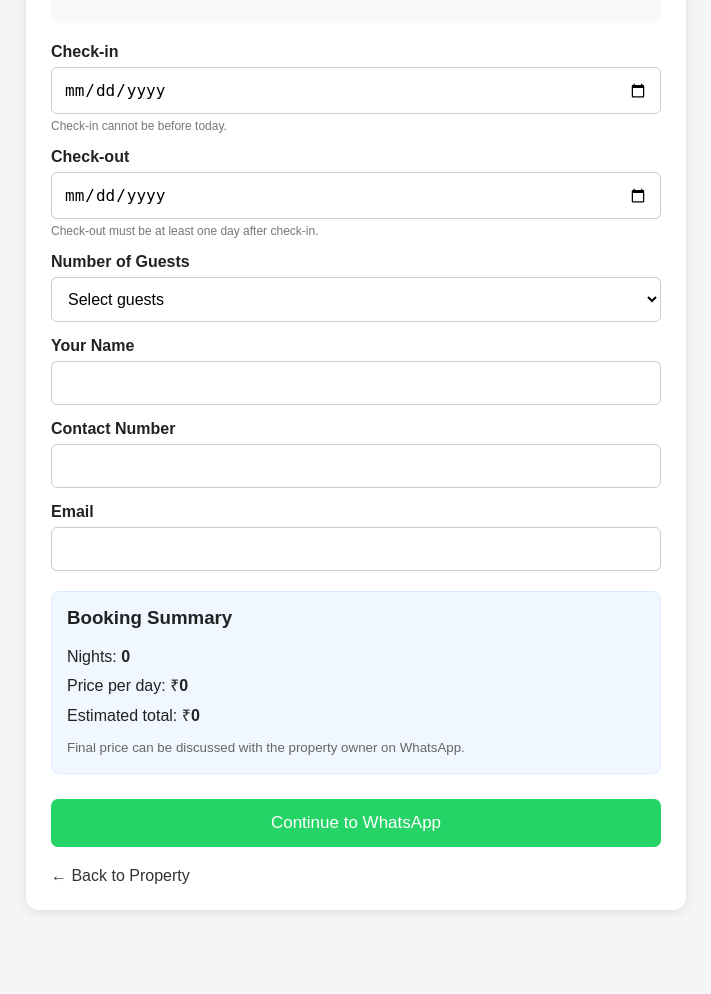
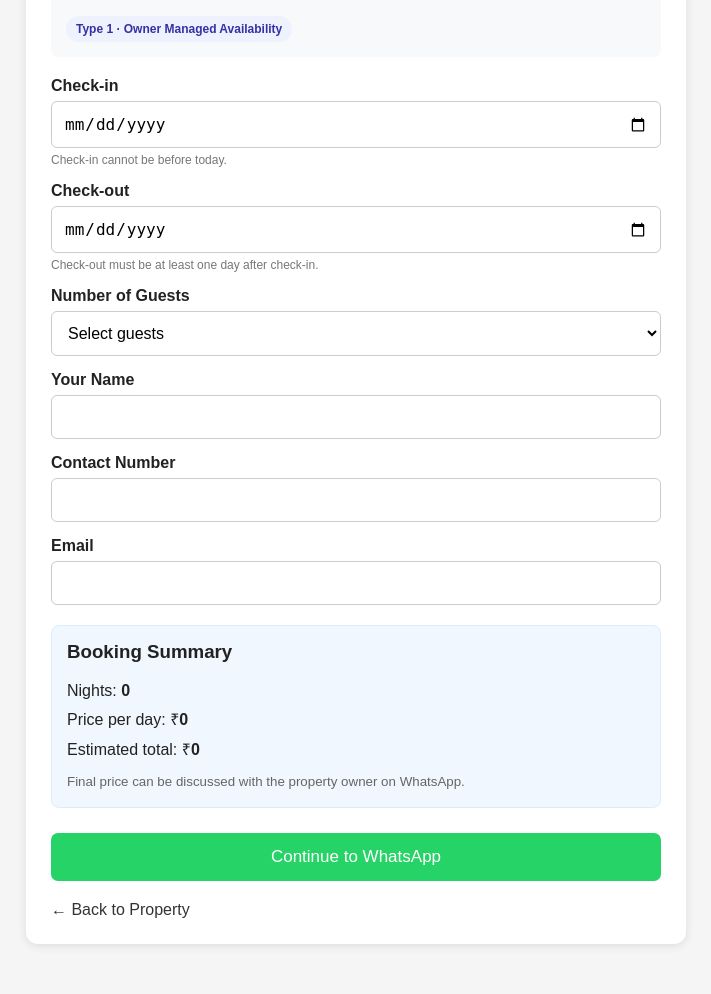
Before and after one commit to Minex0143/Goinn, a Flask app: template templates/booking.html in a window 1280 px wide. Shown: the part 181-1175 px from the top of the page, without its empty margins (284-995 px from the left). Before the commit the page ends 1093 px from the top, so only its background shows below. Run offline with Flask 3, Linux system fonts and the light colour scheme; the template is opened without the code that fills it, so the values that code supplies are empty.

Commit message:
Update booking.html

```diff
--- a/templates/booking.html
+++ b/templates/booking.html
@@ -102,6 +102,28 @@
             color: #777;
         }
 
+
+        .availability-notice {
+            display: none;
+            background: #fff7ed;
+            color: #9a3412;
+            border: 1px solid #fed7aa;
+            padding: 13px;
+            border-radius: 8px;
+            margin-bottom: 15px;
+            line-height: 1.5;
+        }
+
+        .availability-type {
+            display: inline-block;
+            margin-top: 8px;
+            padding: 6px 10px;
+            border-radius: 20px;
+            background: #eef2ff;
+            color: #3730a3;
+            font-size: 12px;
+            font-weight: bold;
+        }
 
         .summary {
             background: #f0f7ff;
@@ -241,7 +263,26 @@
                 {{ property.property_address }}
             </p>
 
+            <div class="availability-type">
+                {% if property.availability_type == "type2" %}
+                    Type 2 · Goinn Managed Availability
+                {% elif property.availability_type == "type3" %}
+                    Type 3 · Availability Confirmation Required
+                {% else %}
+                    Type 1 · Owner Managed Availability
+                {% endif %}
+            </div>
+
         </div>
+
+        {% if property.availability_type == "type3" %}
+            <div class="availability-notice" style="display:block;">
+                <strong>Check Availability</strong><br>
+                This property requires Goinn to confirm availability with
+                the property owner first. Your selected dates and guest
+                details will be sent as an availability request.
+            </div>
+        {% endif %}
 
 
         <!-- ==================================================
@@ -461,8 +502,13 @@
 
 
                 <small>
-                    Final price can be discussed
-                    with the property owner on WhatsApp.
+                    {% if property.availability_type == "type3" %}
+                        Goinn will confirm availability with the property
+                        owner before the booking can be approved.
+                    {% else %}
+                        Final price can be discussed
+                        with the property owner on WhatsApp.
+                    {% endif %}
                 </small>
 
             </div>
@@ -476,7 +522,11 @@
                 type="submit"
                 id="submitButton"
             >
-                Continue to WhatsApp
+                {% if property.availability_type == "type3" %}
+                    Check Availability
+                {% else %}
+                    Continue to WhatsApp
+                {% endif %}
             </button>
 
 
@@ -542,6 +592,9 @@
 
     const submitButton =
         document.getElementById("submitButton");
+
+    const isType3 =
+        {{ (property.availability_type == "type3")|tojson }};
 
 
     // ==================================================
@@ -1035,7 +1088,11 @@
 
 
             submitButton.textContent =
-                "Opening WhatsApp...";
+                {% if property.availability_type == "type3" %}
+                    "Sending Availability Request...";
+                {% else %}
+                    "Opening WhatsApp...";
+                {% endif %}
 
         }
     );
```
